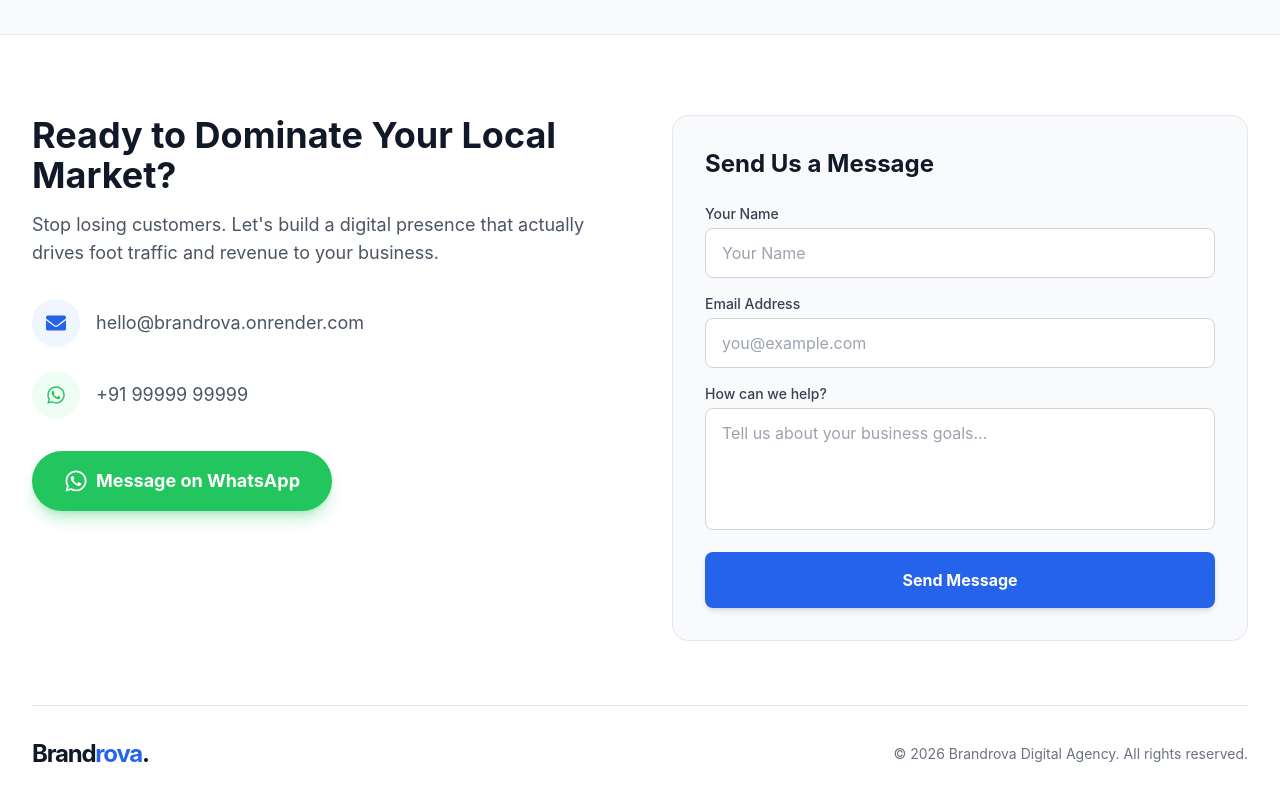
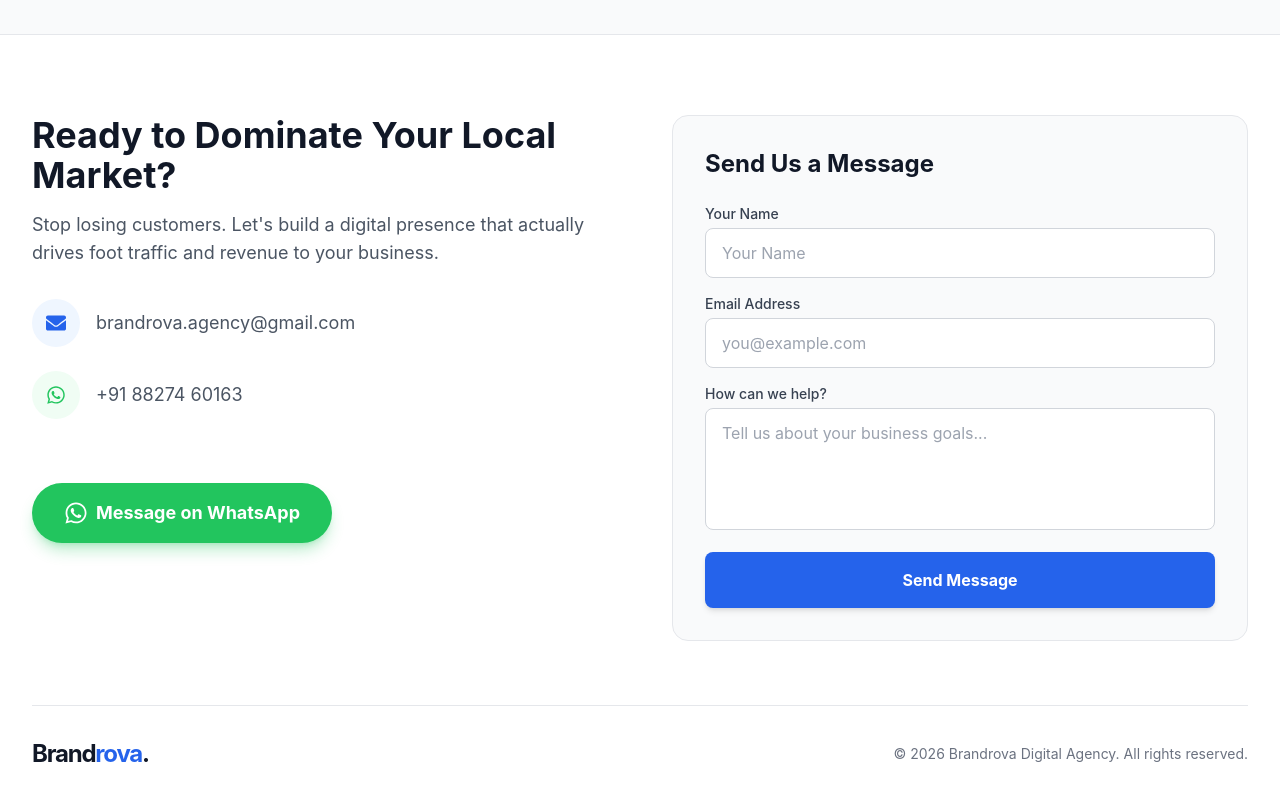
Before and after one commit to Whitedevilcoder/Brandrova, a React (Vite) app in the folder client/: page / in a window 1280 px wide. Shown: the part 5001-5801 px from the top of the page. Built offline with nearby package versions, Linux system fonts and the light colour scheme.

Commit message:
refactor: centralize contact info to config file for easy maintenance

```diff
--- a/client/src/components/Footer.jsx
+++ b/client/src/components/Footer.jsx
@@ -1,6 +1,7 @@
 // src/components/Footer.jsx
 import React, { useState } from 'react';
 import { FaWhatsapp, FaEnvelope } from 'react-icons/fa';
+import { siteData } from '../config'; // <-- Add this
 
 const Footer = () => {
   const [formData, setFormData] = useState({ name: '', email: '', message: '' });
@@ -54,7 +55,7 @@ const Footer = () => {
   };
 
   return (
-    <footer id = "contact" className="bg-white dark:bg-brand-dark border-t border-gray-200 dark:border-gray-800 pt-20 pb-10">
+    <footer id="contact" className="bg-white dark:bg-brand-dark border-t border-gray-200 dark:border-gray-800 pt-20 pb-10">
       <div className="max-w-7xl mx-auto px-4 sm:px-6 lg:px-8">
 
         <div className="grid md:grid-cols-2 gap-16 mb-16">
@@ -73,8 +74,8 @@ const Footer = () => {
                 <div className="w-12 h-12 bg-blue-50 dark:bg-blue-900/20 rounded-full flex items-center justify-center text-brand-primary shrink-0">
                   <FaEnvelope className="text-xl" />
                 </div>
-                <a href="mailto:hello@brandrova.onrender.com" className="hover:text-brand-primary transition-colors text-lg break-all">
-                  hello@brandrova.onrender.com
+                <a href={`mailto:${siteData.email}`} className="hover:text-brand-primary transition-colors text-lg break-all">
+                  {siteData.email}
                 </a>
               </div>
 
@@ -82,13 +83,13 @@ const Footer = () => {
                 <div className="w-12 h-12 bg-green-50 dark:bg-green-900/20 rounded-full flex items-center justify-center text-brand-accent shrink-0">
                   <FaWhatsapp className="text-xl" />
                 </div>
-                <a href="https://wa.me/919999999999" target="_blank" rel="noreferrer" className="hover:text-brand-accent transition-colors text-lg">
-                  +91 99999 99999
+                <a href={siteData.whatsappLink} target="_blank" rel="noreferrer" className="hover:text-brand-accent transition-colors text-lg">
+                  {siteData.phoneDisplay}
                 </a>
               </div>
             </div>
 
-            <a href="https://wa.me/919999999999" target="_blank" rel="noreferrer" className="inline-flex items-center justify-center gap-2 bg-brand-accent hover:bg-green-600 text-white px-8 py-4 rounded-full font-bold text-lg transition-all transform hover:scale-105 shadow-lg shadow-green-500/30 w-full sm:w-auto">
+            <a href={siteData.whatsappLink} target="_blank" rel="noreferrer" className="inline-flex items-center justify-center gap-2 bg-brand-accent hover:bg-green-600 text-white px-8 py-4 rounded-full font-bold text-lg transition-all transform hover:scale-105 shadow-lg shadow-green-500/30 w-full sm:w-auto mt-8">
               <FaWhatsapp className="text-2xl" /> Message on WhatsApp
             </a>
           </div>
--- a/client/src/components/Hero.jsx
+++ b/client/src/components/Hero.jsx
@@ -2,6 +2,7 @@
 import React from 'react';
 import { motion } from 'framer-motion';
 import { FaArrowRight, FaWhatsapp } from 'react-icons/fa';
+import { siteData } from '../config'; // <-- Add this
 
 const Hero = () => {
   // Framer Motion Variants for staggered animations
@@ -46,7 +47,7 @@ const Hero = () => {
               <a href="#pricing" className="w-full sm:w-auto px-8 py-4 bg-brand-primary hover:bg-blue-700 text-white rounded-full font-bold text-lg transition-all transform hover:scale-105 flex items-center justify-center gap-2 shadow-lg shadow-blue-500/30">
                 View Packages <FaArrowRight />
               </a>
-              <a href="https://wa.me/919999999999" target="_blank" rel="noreferrer" className="w-full sm:w-auto px-8 py-4 bg-white dark:bg-gray-800 text-gray-900 dark:text-white border border-gray-200 dark:border-gray-700 hover:border-brand-accent dark:hover:border-brand-accent rounded-full font-bold text-lg transition-all flex items-center justify-center gap-2 shadow-sm hover:text-brand-accent dark:hover:text-brand-accent">
+              <a href={siteData.whatsappLink} target="_blank" rel="noreferrer" className="w-full sm:w-auto px-8 py-4 bg-white dark:bg-gray-800 text-gray-900 dark:text-white border border-gray-200 dark:border-gray-700 hover:border-brand-accent dark:hover:border-brand-accent rounded-full font-bold text-lg transition-all flex items-center justify-center gap-2 shadow-sm hover:text-brand-accent dark:hover:text-brand-accent">
                 <FaWhatsapp className="text-xl text-brand-accent" /> WhatsApp Us
               </a>
             </motion.div>
--- a/client/src/components/Navbar.jsx
+++ b/client/src/components/Navbar.jsx
@@ -1,6 +1,7 @@
 // src/components/Navbar.jsx
 import React, { useState, useEffect } from 'react';
 import { FaWhatsapp, FaMoon, FaSun, FaBars, FaTimes } from 'react-icons/fa';
+import { siteData } from '../config'; // <-- Add this
 
 const Navbar = () => {
   const [isDarkMode, setIsDarkMode] = useState(false);
@@ -38,7 +39,7 @@ const Navbar = () => {
               {isDarkMode ? <FaSun className="text-xl" /> : <FaMoon className="text-xl" />}
             </button>
 
-            <a href="https://wa.me/919999999999" target="_blank" rel="noreferrer" className="flex items-center gap-2 bg-brand-accent hover:bg-green-600 text-white px-5 py-2.5 rounded-full font-semibold transition-all transform hover:scale-105">
+            <a href={siteData.whatsappLink} target="_blank" rel="noreferrer" className="flex items-center gap-2 bg-brand-accent hover:bg-green-600 text-white px-5 py-2.5 rounded-full font-semibold transition-all transform hover:scale-105">
               <FaWhatsapp className="text-xl" /> Let's Chat
             </a>
           </div>
--- /dev/null
+++ b/client/src/config.js
@@ -0,0 +1,6 @@
+// src/config.js
+export const siteData = {
+  email: "brandrova.agency@gmail.com",
+  phoneDisplay: "+91 88274 60163",
+  whatsappLink: "https://wa.me/918827460163"
+};
```
